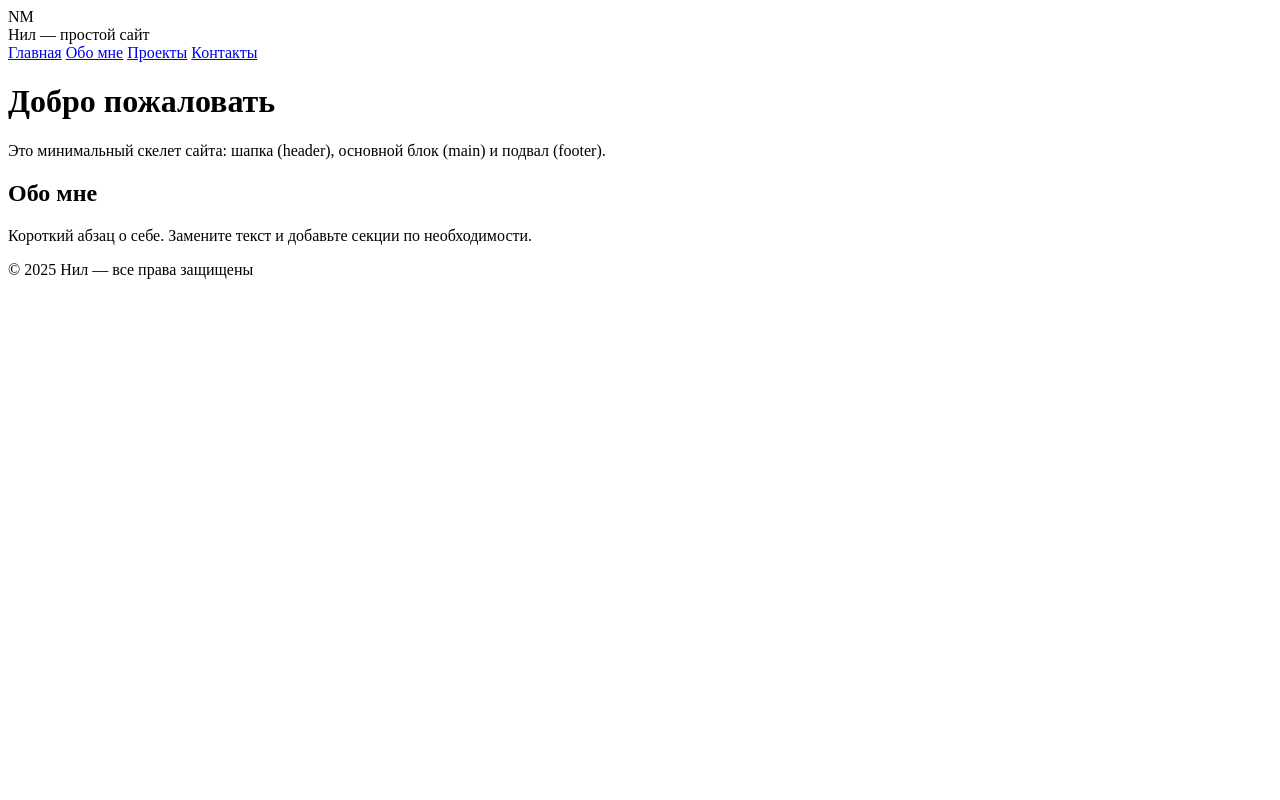
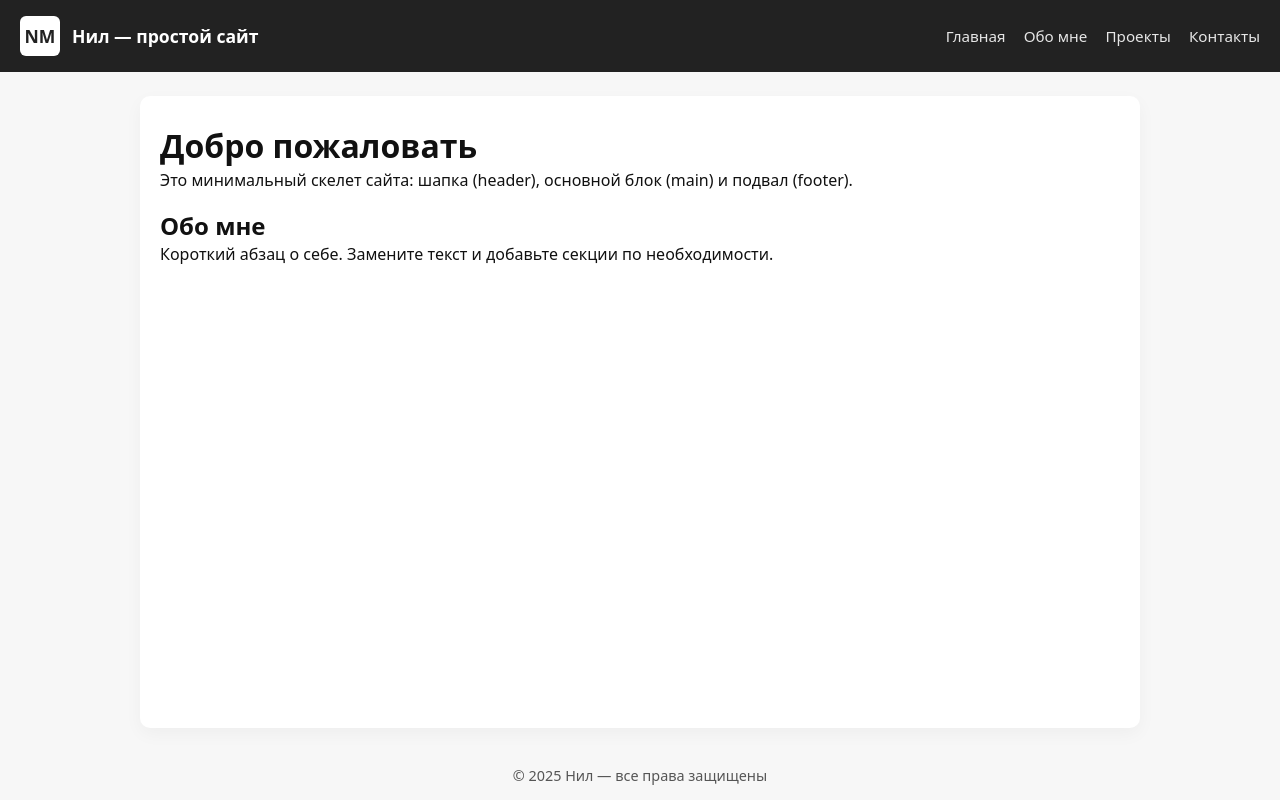
Before and after one commit to stranniebudni/sec_site, a plain HTML site: page Sec_her.html in a window 1280 px wide. Drawn offline with Linux system fonts and the light colour scheme.

Commit message:
Add files via upload

```diff
--- a/Sec_her.html
+++ b/Sec_her.html
@@ -4,7 +4,7 @@
   <meta charset="utf-8" />
   <meta name="viewport" content="width=device-width,initial-scale=1" />
   <title>Простой сайт — скелет</title>
-  <link rel="stylesheet" href="style.css">
+  <link rel="stylesheet" href="Sec_him.css">
 </head>
 <body>
 
```
